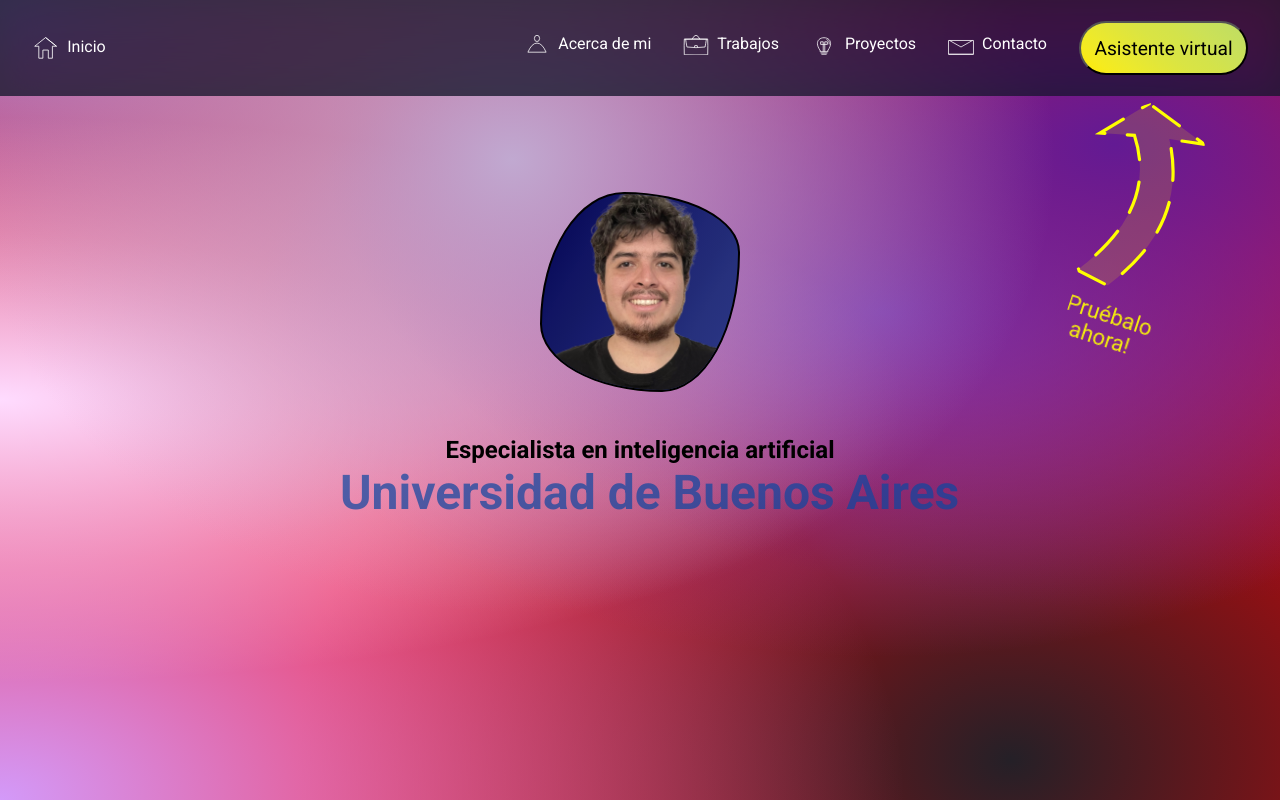
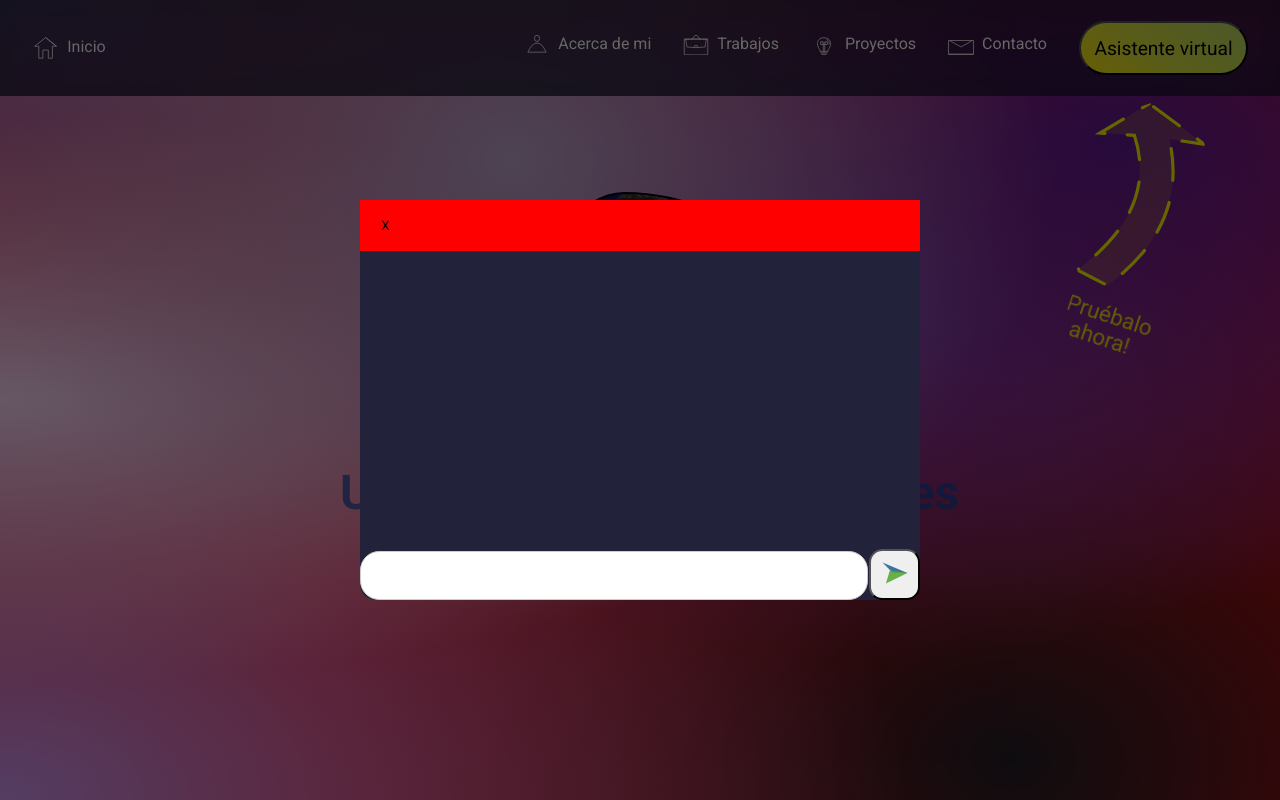
Before and after one commit to Joaquin-Quiroz-Gajardo/Portafolio, a React (Create React App) app: page / in a window 1280 px wide. Shown: the top 800 px of the page. Built offline with nearby package versions, Linux system fonts and the light colour scheme.

Commit message:
proto version del chat

```diff
--- a/src/App.css
+++ b/src/App.css
@@ -751,3 +751,67 @@ form.contacto-form button{
   display: block;
   margin: 0 auto;
 }
+
+input[type="text"] {
+  font-size: 1.2em;
+}
+
+
+/* agente virtual */
+
+.reAct-agent{
+  width: 100%;
+  height: 100%;
+  background-color: #0009;
+  position: fixed;
+  z-index: 100;
+  bottom: 0%;
+  left: 0%;
+  display: flex;
+  justify-content: center;
+  align-items: center;
+}
+
+.chat{
+  background-color: #22223b;
+  width: 560px;
+  height: 400px;
+  /* padding: 3em; */
+  border-radius: 1em;
+  position: relative;
+}
+
+.chat input{
+  position: absolute;
+  bottom: 0;
+  left: 0;
+  margin: 0;
+  width: calc(100% - 2.7em);
+}
+.chat button{
+  position: absolute;
+  bottom: 0;
+  right: 0;
+  /* background-color: lightgrey; */
+  border-radius: 1em;
+  height: 3.8em;
+  width: 3.8em;
+}
+.converzacion{
+  position: absolute;
+}
+
+.salir{
+  position: absolute;
+  z-index: 110;
+  padding-right: 509.34px;
+  background-color: red;
+  left: 0;
+}
+
+.salir button{
+  position: relative;
+  background-color: transparent;
+  margin: 0;
+  border: 0;
+}
--- a/src/App.tsx
+++ b/src/App.tsx
@@ -24,6 +24,7 @@ import FondoContentAlternativo from "./allSVG/FondoContentAlternativo";
 import Network from "./allSVG/Network";
 import Pilas from "./allSVG/Pilas";
 import Bot from "./allSVG/Bot";
+import Enviar from "./allSVG/Enviar";
 
 function App() {
   const [displayNavLinks, setDisplayNavLinks] = useState<boolean>(false)
@@ -282,10 +283,19 @@ function App() {
       {/* reAct agent */}
 
       <div className="reAct-agent">
-        <h2 className="reAct-agent-titulo">Chat</h2>
-        <div className="reAct-agent-mensajes-contenedor">
-          <div className="reAct-agent-mensaje-ia">hola humano</div>
-          <div className="reAct-agent-mensaje-usuario">hola robot</div>
+        <div className="chat">
+          <div className="converzacion">
+            <div className="salir">
+              <button>X</button>
+            </div>
+
+          </div>
+          <form action="POST">
+            <input type="text" />
+            <button>
+              <Enviar></Enviar>
+            </button>
+          </form>
         </div>
       </div>
 
--- /dev/null
+++ b/src/allSVG/Enviar.tsx
@@ -0,0 +1,30 @@
+import React from 'react'
+
+const Enviar = () => {
+  return (
+    <svg
+  viewBox="0 0 100 100"
+  width="26"
+  className="new-marker"
+>
+  <path
+    className=""
+    d="
+    M 2,10
+    L 98,50 40,48 2,10 z
+    "
+    fill="#1e6091dd"
+  />
+  <path
+    className=""
+    d="
+    M 15,90
+    L 98,50 30,40 15,90 z
+    "
+    fill="#55a630dd"
+  />
+  </svg>
+  )
+}
+
+export default Enviar
```
